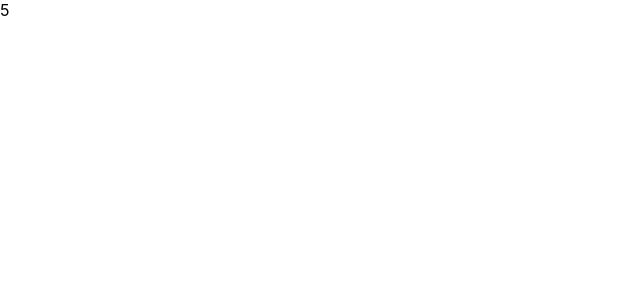
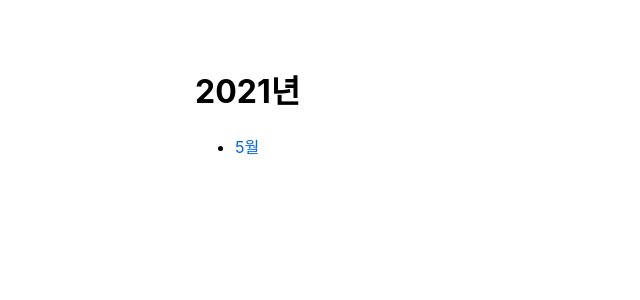
Before and after one commit to juunini/til, a Next.js app: page /til/2021 in a window 1280 px wide. Shown: the top 300 px of the page, without its empty margins (0-640 px from the left). Built offline with nearby package versions, Linux system fonts and the light colour scheme.

Commit message:
Set year page style

```diff
--- a/pages/til/[year].tsx
+++ b/pages/til/[year].tsx
@@ -16,13 +16,19 @@ type Props = {
 
 export default function Year({ year, months }: Props): JSX.Element {
   return (
-    <>
-      {
-        months.map((month: string) => (
-          <Link key={month} href={internalURI(year, month)}>{month}</Link>
-        ))
-      }
-    </>
+    <main>
+      <h1>{`${year}년`}</h1>
+
+      <ul>
+        {
+          months.map((month: string) => (
+            <li key={month}>
+              <Link href={internalURI(year, month)}>{`${month}월`}</Link>
+            </li>
+          ))
+        }
+      </ul>
+    </main>
   );
 }
 
```
